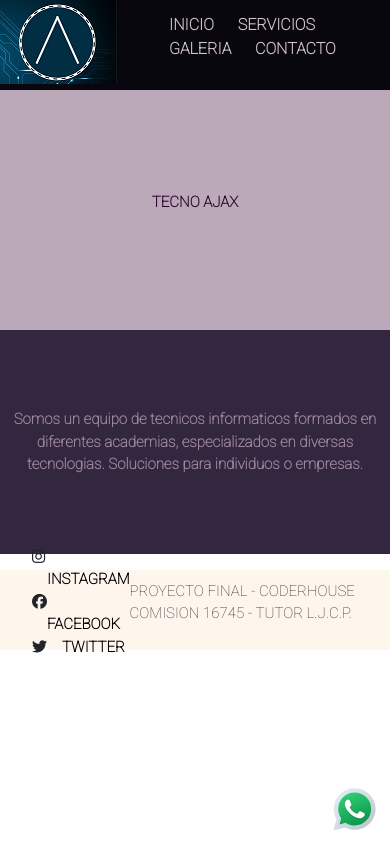
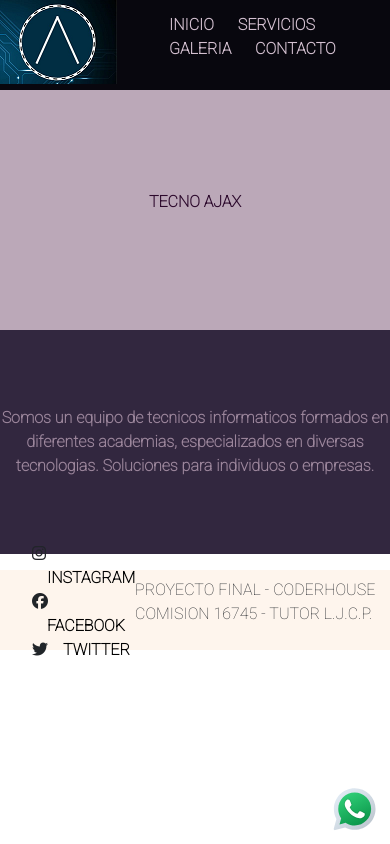
Before and after one commit to Fdipalma/entregagithub, a plain HTML site: page index.html in a window 390 px wide. Drawn offline with Linux system fonts and the light colour scheme.

Commit message:
responsiveMobile

```diff
--- a/css/styles.css
+++ b/css/styles.css
@@ -310,17 +310,17 @@ footer h4 {
 
 /*VISTA MOVIL */
 
-@media only screen and (max-width:599px) {
+@media only screen and (min-width:300px) and (max-width:600px) {
 
     .mainIndex, .mainIndexP {
-        max-width: 599px;
+        max-width: 600px;
         max-height: auto;
-        font-size: 15px;
+        font-size: medium;
     }
     .footerUno, .footerDos {
-        max-width: 599px;
+        max-width: 600px;
         max-height: auto;
-        font-size: 15px;
+        font-size: medium;
 
     }
 
@@ -368,7 +368,7 @@ footer h4 {
 }
 
 /* VISTA TABLET */
-@media only screen and (min-width:600px) and (max-width:1023px) {
+@media only screen and (min-width:601px) and (max-width:1023px) {
 
     .mainIndex, .mainIndexP {
         max-width: 1023px;
```
